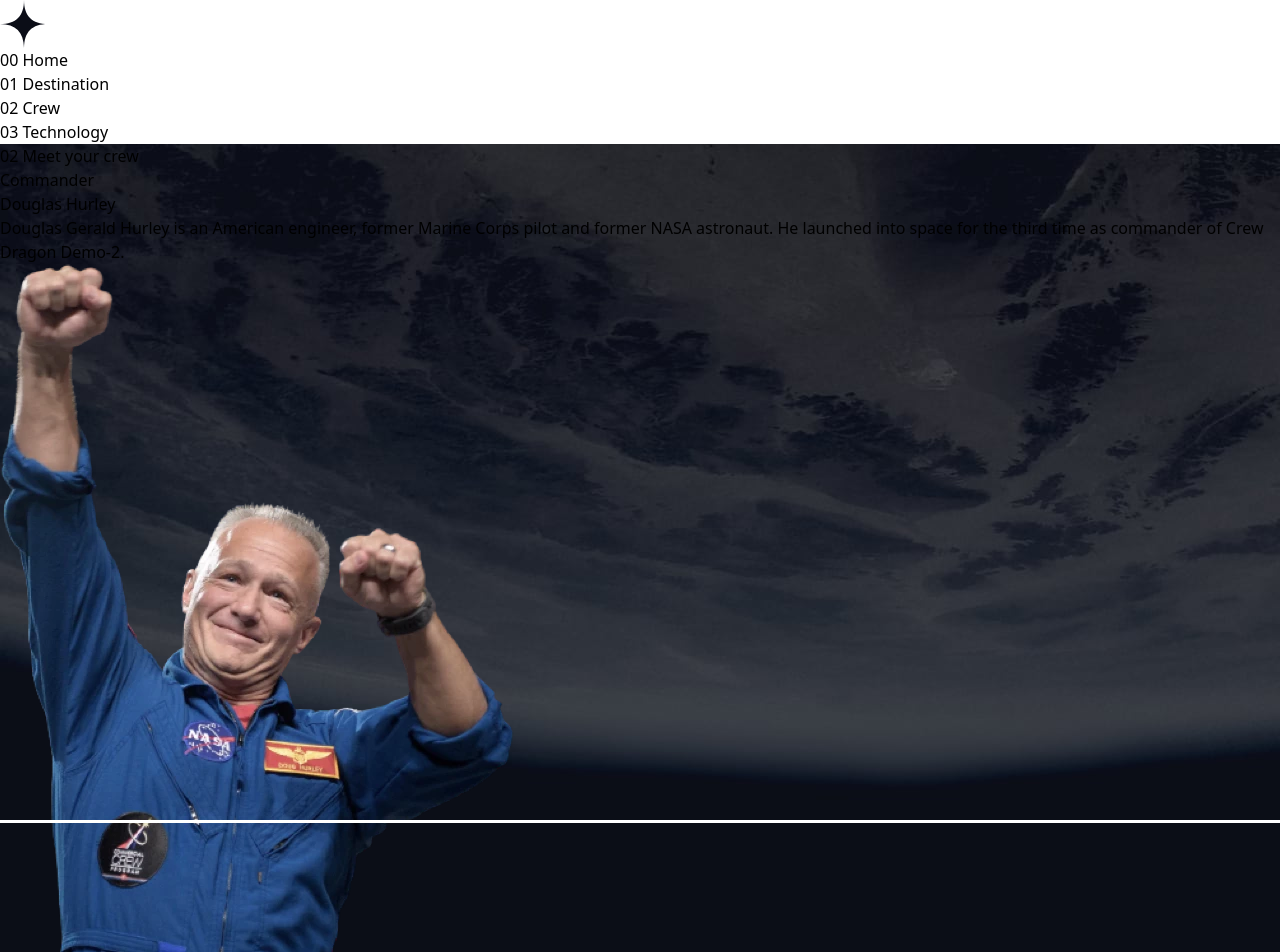
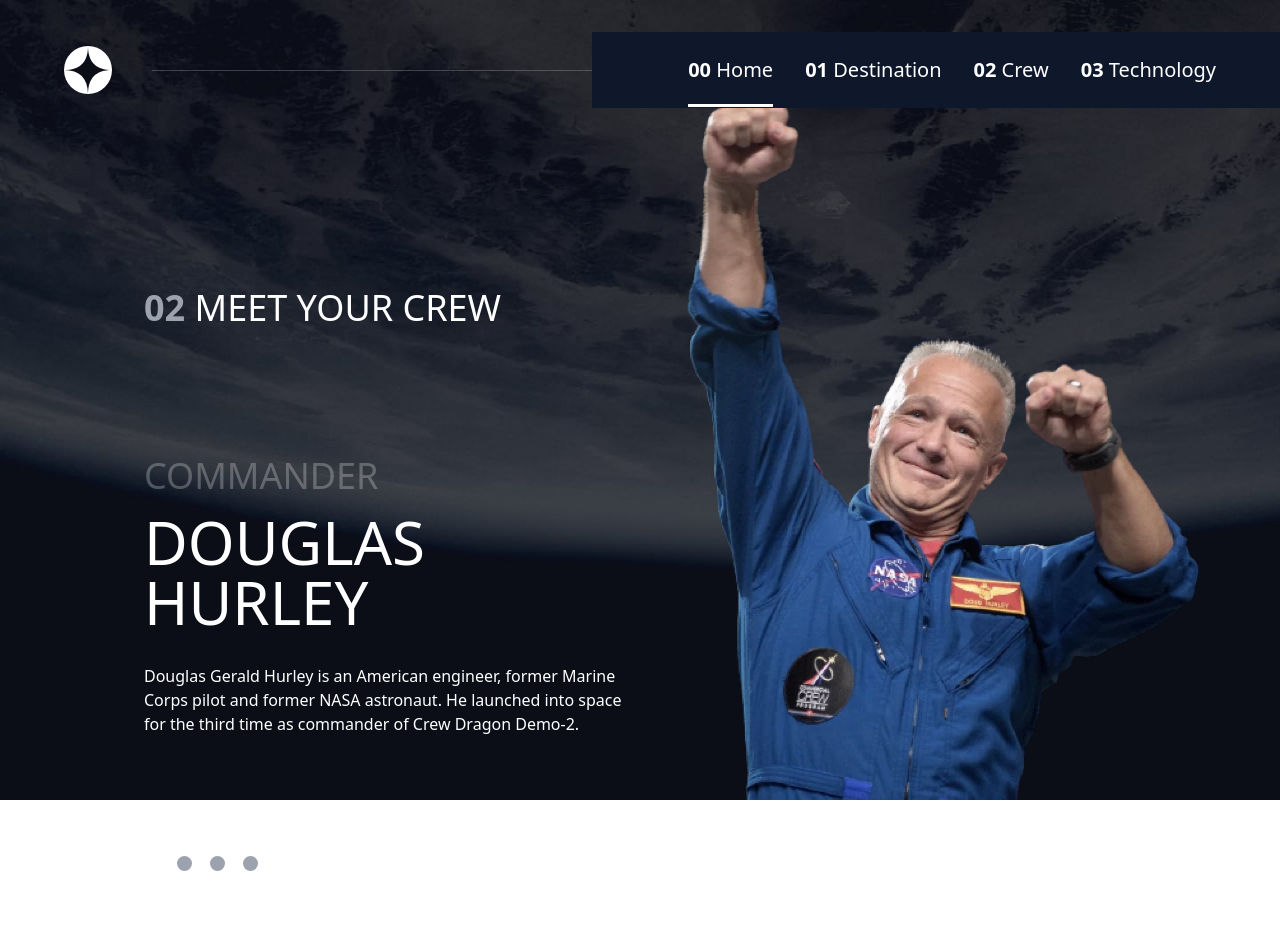
Before and after one commit to EZoVn/Space-tour, a Vue app: page /Crew in a window 1280 px wide. Shown: the top 952 px of the page. After the commit the page ends 877 px from the top, so only its background shows below. Built offline with nearby package versions, Linux system fonts and the light colour scheme.

Commit message:
ajout page crew

```diff
--- a/src/components/Crew.vue
+++ b/src/components/Crew.vue
@@ -5,14 +5,20 @@
         <span class="font-bold text-gray-400">02</span> Meet your crew
       </h1>
 
-      <section class="flex justify-between">
-        <div>
-          <h2 class="opacity-25 uppercase text-4xl">{{ dataCrew[`${selected}`].role }}</h2>
-          <h2>{{ dataCrew[`${selected}`].name }}</h2>
-          <h2>{{ dataCrew[`${selected}`].bio }}</h2>
+      <section class="container mt-32">
+        <div class="w-1/2">
+          <h2 class="opacity-25 uppercase text-4xl">{{ dataCrew[`${selectedCrew}`].role }}</h2>
+          <p class="text-6xl uppercase pt-4 pb-8">{{ dataCrew[`${selectedCrew}`].name }}</p>
+          <p>{{ dataCrew[`${selectedCrew}`].bio }}</p>
+          <div>
+            <span @click="toggleActiveCrew(0)" class="spany" :class="{isActive: selectedCrew === 0}"></span>
+            <span @click="toggleActiveCrew(1)" class="spany" :class="{isActive: selectedCrew === 1}"></span>
+            <span @click="toggleActiveCrew(2)" class="spany" :class="{isActive: selectedCrew === 2}"></span>
+            <span @click="toggleActiveCrew(3)" class="spany" :class="{isActive: selectedCrew === 3}"></span>
+          </div>
         </div>
         <div>
-          <img class="absolute bottom-0 right-20 w-[568px] h-[712px]" :src="dataCrew[`${selected}`].images.webp" alt="Photo du pilote">
+          <img class="absolute bottom-0 right-20" :src="dataCrew[`${selectedCrew}`].images.webp" alt="Photo du pilote">
         </div>
       </section>
     </div>
@@ -24,25 +30,35 @@
 import { ref } from "vue";
 
 const dataCrew = data.crew;
-const selected = ref(0);
+// const selected = ref(0);
+const selectedCrew = ref(0);
+
+function toggleActiveCrew(index) {
+  selectedCrew.value = index;
+}
 
 </script>
 
-<style>
+<style scoped>
 .background-crew {
   background-image: url("@/assets/crew/background-crew-desktop.jpg");
 }
-/* Commander */
+.spany{
+  display: inline-block;
+  width: 15px;
+  height: 15px;
+  border-radius: 99%;
+  margin-right: 18px;
+  margin-top: 120px;
+  @apply bg-gray-400;
+}
+.spany:hover{
+  @apply bg-white opacity-25 cursor-pointer;
+}
+.isActive{
+  @apply bg-white;
+}
 
-/* image-removebg-preview(289) */
-
-position: absolute;
-width: 568.07px;
-height: 712px;
-left: 734.93px;
-top: 198px;
-
-background: url(Image.png);
 
 
 </style>
--- a/tailwind.config.js
+++ b/tailwind.config.js
@@ -1,7 +1,6 @@
 /** @type {import('tailwindcss').Config} */
 export default {
-  purge: ['./index.html', './src/**/*.{vue,js,ts,jsx,tsx}'],
-  content: [],
+  content: ['./index.html', './src/**/*.{vue,js,ts,jsx,tsx}'],
   theme: {
     extend: {
       screens: {
```
